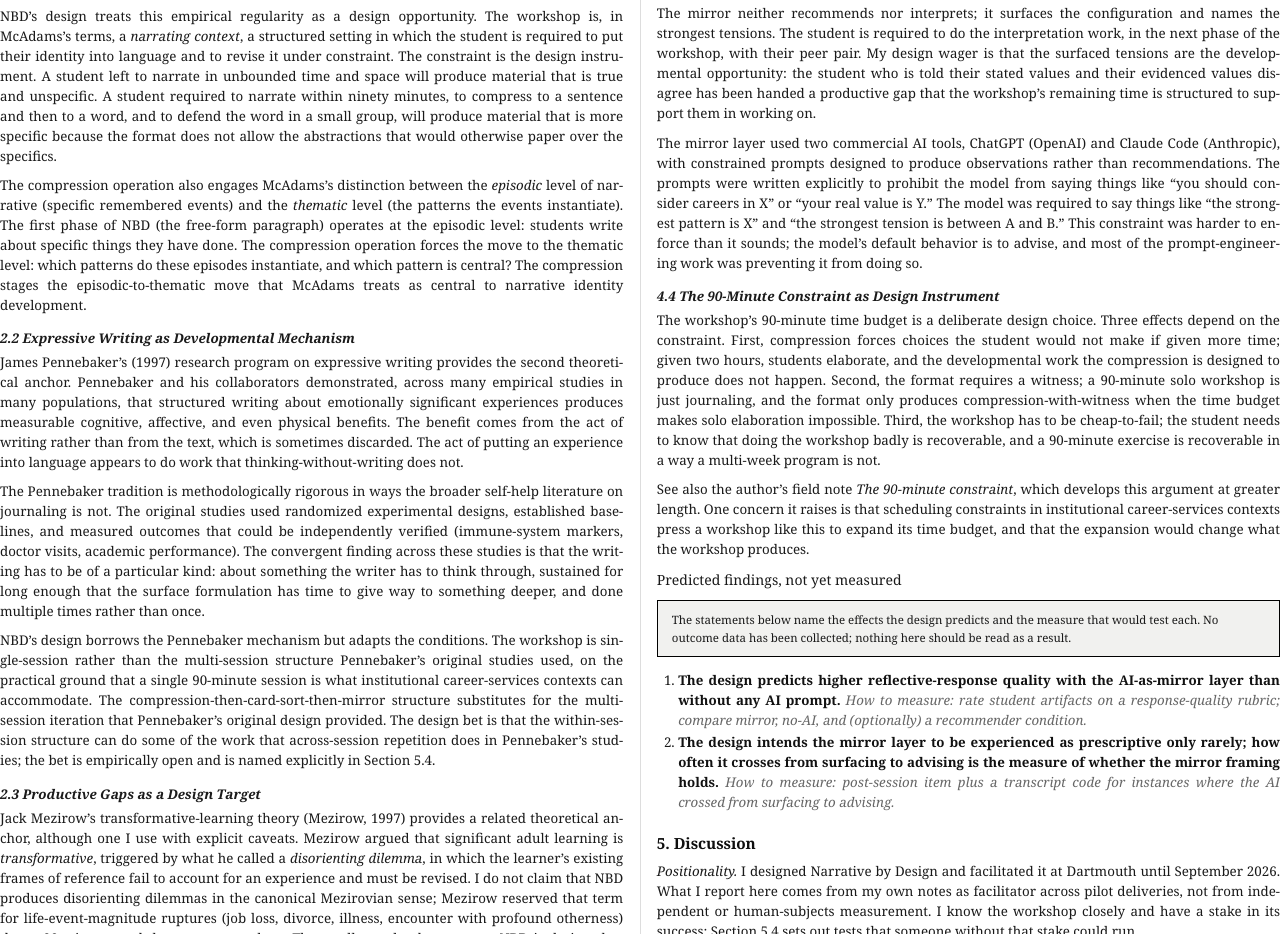
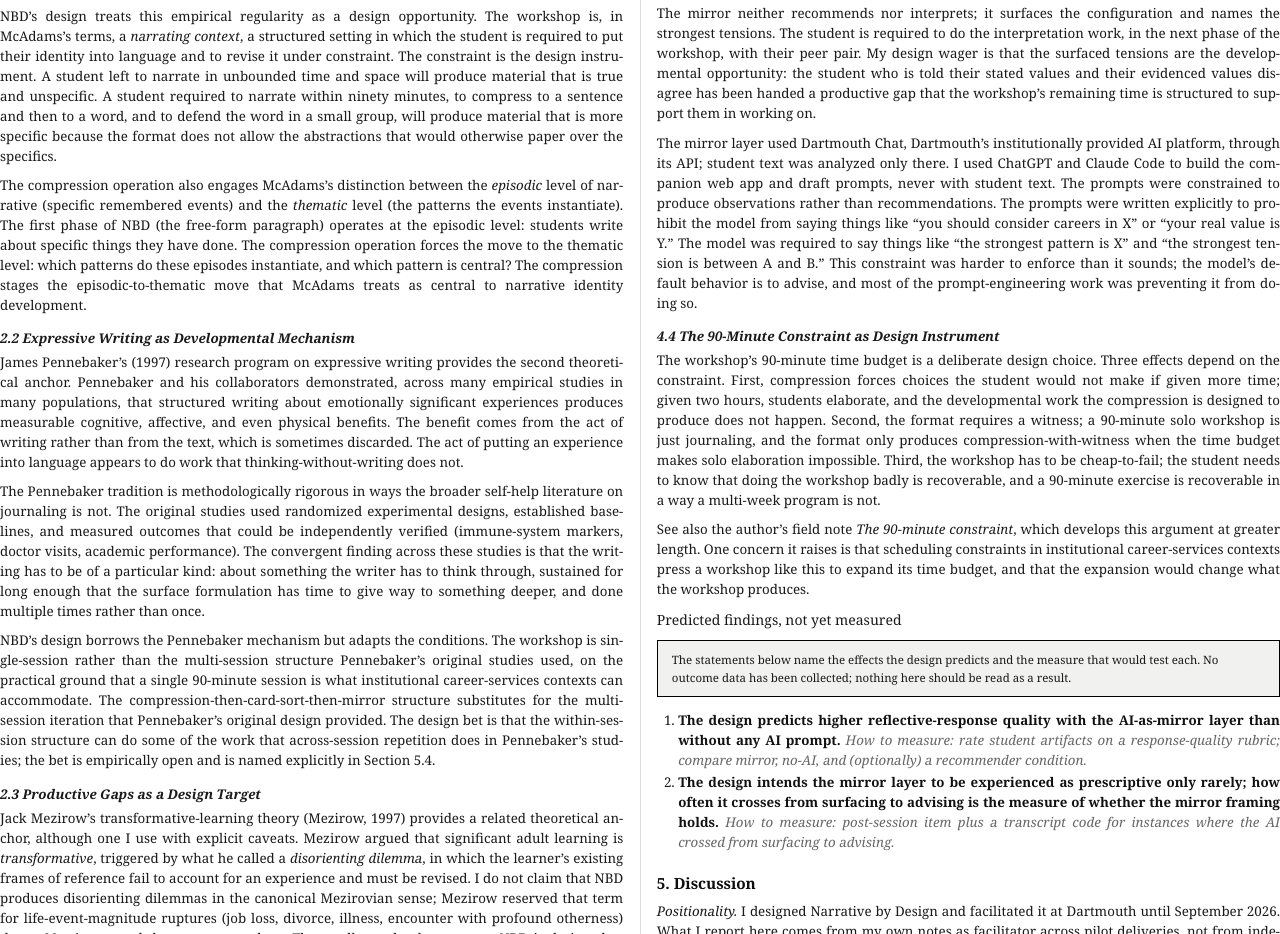
Before and after one commit to sethlooper/lo-be-lab, a plain HTML site: page publications/source/narrative-by-design-paper.html in a window 1280 px wide. Shown: the part 2681-3615 px from the top of the page. Drawn offline with Linux system fonts and the light colour scheme; a web font is replaced by a local one.

Commit message:
NBD: AI step used Dartmouth Chat; add data-handling statement
Student text went only through Dartmouth Chat (via API); ChatGPT and
Claude Code were used to build the app and draft prompts.

Co-Authored-By: Claude Opus 5.5 <noreply@anthropic.com>

```diff
--- a/publications/source/narrative-by-design-paper.html
+++ b/publications/source/narrative-by-design-paper.html
@@ -460,9 +460,11 @@ surfaced tensions are the developmental opportunity: the student who is
 told their stated values and their evidenced values disagree has been
 handed a productive gap that the workshop’s remaining time is
 structured to support them in working on.</p>
-<p>The mirror layer used two commercial AI tools, ChatGPT (OpenAI) and
-Claude Code (Anthropic), with constrained prompts designed to produce
-observations rather than recommendations. The prompts were written
+<p>The mirror layer used Dartmouth Chat, Dartmouth’s institutionally
+provided AI platform, through its API; student text was analyzed only
+there. I used ChatGPT and Claude Code to build the companion web app
+and draft prompts, never with student text. The prompts were
+constrained to produce observations rather than recommendations. The prompts were written
 explicitly to prohibit the model from saying things like “you should
 consider careers in X” or “your real value is Y.” The model was required
 to say things like “the strongest pattern is X” and “the strongest
```
Also changed, not shown: methods/index.html (+1 -0 lines), work/narrative-by-design.html (+2 -0 lines), 9 other files.
